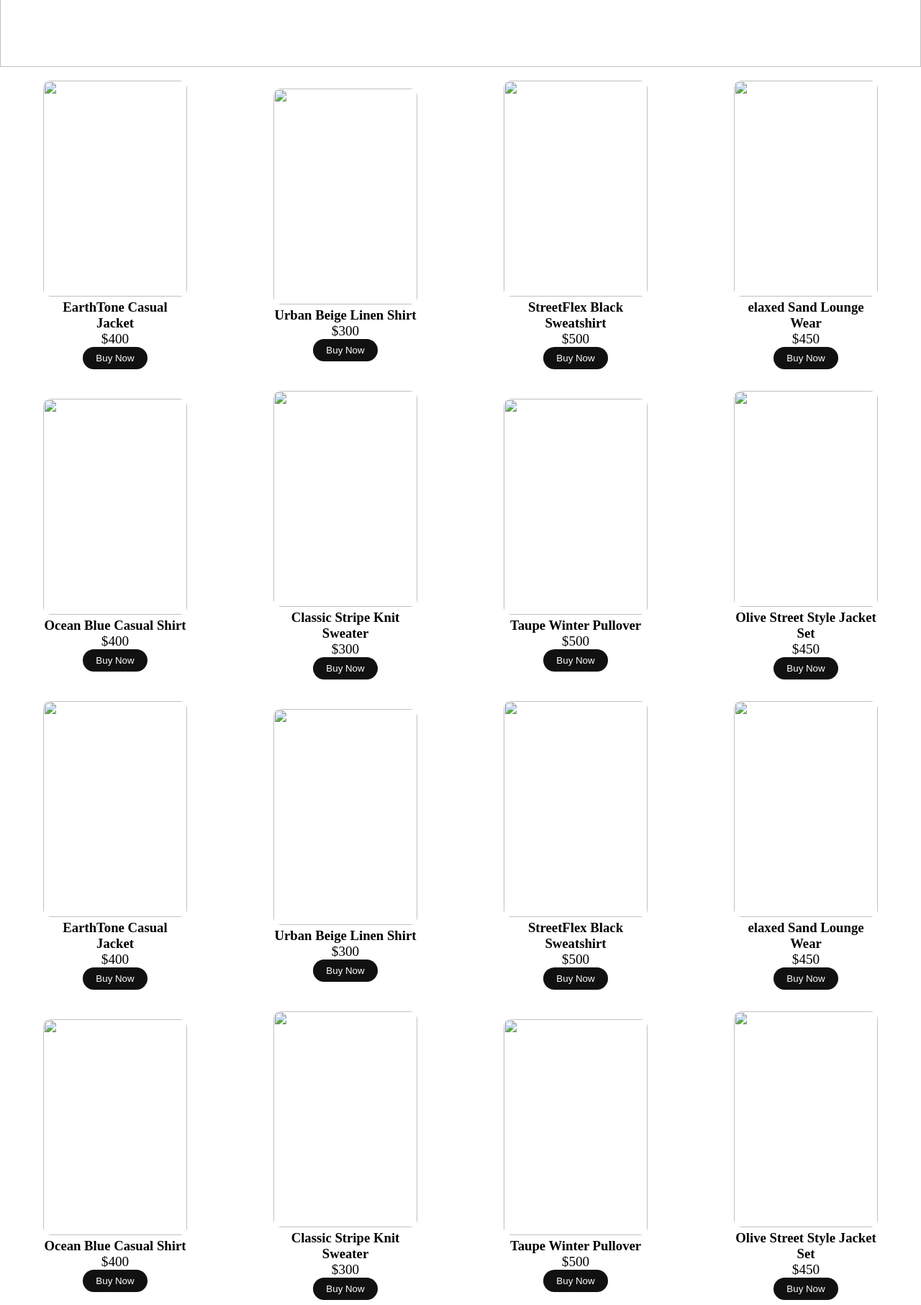
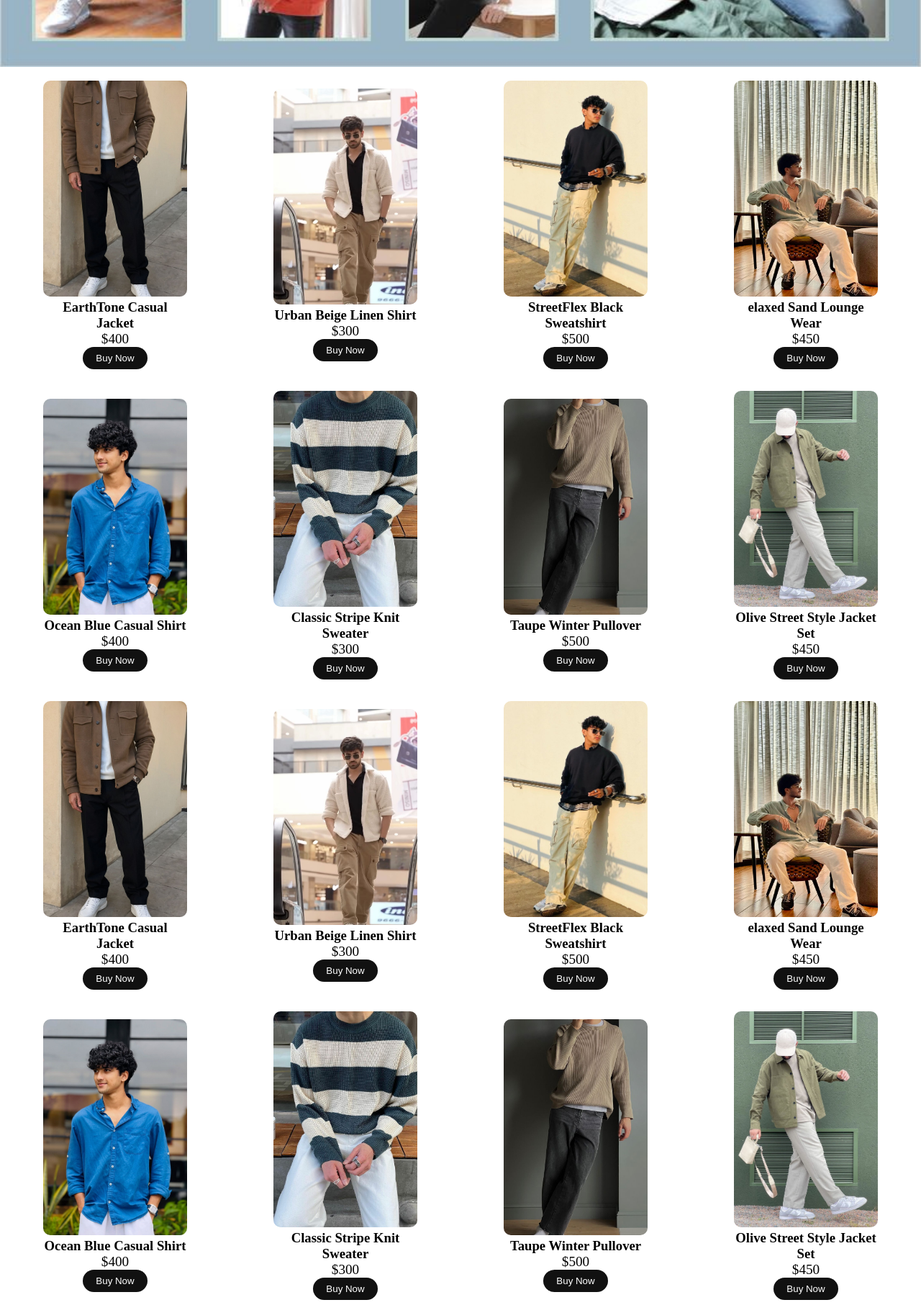
Before and after one commit to minisham2003/minisha, a plain HTML site: page men.html in a window 1280 px wide. Shown: the part 600-2413 px from the top of the page at 72% size. Drawn offline with nearby package versions, Linux system fonts and the light colour scheme; the site is published under a folder, as on GitHub Pages, so addresses that start at the root find nothing.

Commit message:
Update men.html

```diff
--- a/men.html
+++ b/men.html
@@ -53,42 +53,42 @@
     <div >
         <ul class="sty" >
           <li class="but">VibeCart 🛍️</li>
-            <li> <a href="/index.html">Home</a></li>
-                 <li> <a href="/about.html">about</a></li>
-                  <li><a href="/login.html">Login</a></li>
-                <li><a href="/contact.html">contact</a></li>
+            <li> <a href="index.html">Home</a></li>
+                 <li> <a href="about.html">about</a></li>
+                  <li><a href="login.html">Login</a></li>
+                <li><a href="contact.html">contact</a></li>
 
             </ul>
          </div>
     <hr>
     </nav>
      <div class="banner">
-<img width="100%" height="600px" src="/mens banner.jpg" alt="">
+<img width="100%" height="600px" src="mens banner.jpg" alt="">
     </div>
      <div class="westren">
             <div class="cardProducts">
-                  <img src="/men1.jpg" alt="">
+                  <img src="men1.jpg" alt="">
                   <h3>EarthTone Casual Jacket</h3>
                  <p class="price">$400</p>
                 <button>Buy Now</button>
             </div>
 
             <div class="cardProducts">
-              <img src="/men2.jpg" alt="">
+              <img src="men2.jpg" alt="">
              <h3>Urban Beige Linen Shirt</h3>
              <p class="price">$300</p>
             <button>Buy Now</button>
             </div>
 
             <div class="cardProducts">
-            <img src="/men3.jpg" alt="">
+            <img src="men3.jpg" alt="">
              <h3>StreetFlex Black Sweatshirt</h3>
                  <p class="price">$500</p>
                   <button>Buy Now</button>
               </div>
 
                  <div class="cardProducts">
-                 <img src="/men4.jpg" alt="">
+                 <img src="men4.jpg" alt="">
                   <h3>elaxed Sand Lounge Wear</h3>
                     <p class="price">$450</p>
                      <button>Buy Now</button>
@@ -96,28 +96,28 @@
     </div>
      <div class="westren">
             <div class="cardProducts">
-                  <img src="/men5.jpg" alt="">
+                  <img src="men5.jpg" alt="">
                   <h3> Ocean Blue Casual Shirt</h3>
                  <p class="price">$400</p>
                 <button>Buy Now</button>
             </div>
 
             <div class="cardProducts">
-              <img src="/men6.jpg" alt="">
+              <img src="men6.jpg" alt="">
              <h3>Classic Stripe Knit Sweater</h3>
              <p class="price">$300</p>
             <button>Buy Now</button>
             </div>
 
             <div class="cardProducts">
-            <img src="/men7.jpg" alt="">
+            <img src="men7.jpg" alt="">
                <h3> Taupe Winter Pullover</h3>
                  <p class="price">$500</p>
                   <button>Buy Now</button>
               </div>
 
                  <div class="cardProducts">
-                 <img src="/men8.jpg" alt="">
+                 <img src="men8.jpg" alt="">
                   <h3>Olive Street Style Jacket Set</h3>
                     <p class="price">$450</p>
                      <button>Buy Now</button>
@@ -125,28 +125,28 @@
     </div>
    <div class="westren">
             <div class="cardProducts">
-                  <img src="/men1.jpg" alt="">
+                  <img src="men1.jpg" alt="">
                   <h3>EarthTone Casual Jacket</h3>
                  <p class="price">$400</p>
                 <button>Buy Now</button>
             </div>
 
             <div class="cardProducts">
-              <img src="/men2.jpg" alt="">
+              <img src="men2.jpg" alt="">
              <h3>Urban Beige Linen Shirt</h3>
              <p class="price">$300</p>
             <button>Buy Now</button>
             </div>
 
             <div class="cardProducts">
-            <img src="/men3.jpg" alt="">
+            <img src="men3.jpg" alt="">
              <h3>StreetFlex Black Sweatshirt</h3>
                  <p class="price">$500</p>
                   <button>Buy Now</button>
               </div>
 
                  <div class="cardProducts">
-                 <img src="/men4.jpg" alt="">
+                 <img src="men4.jpg" alt="">
                   <h3>elaxed Sand Lounge Wear</h3>
                     <p class="price">$450</p>
                      <button>Buy Now</button>
@@ -154,28 +154,28 @@
     </div>
      <div class="westren">
             <div class="cardProducts">
-                  <img src="/men5.jpg" alt="">
+                  <img src="men5.jpg" alt="">
                   <h3> Ocean Blue Casual Shirt</h3>
                  <p class="price">$400</p>
                 <button>Buy Now</button>
             </div>
 
             <div class="cardProducts">
-              <img src="/men6.jpg" alt="">
+              <img src="men6.jpg" alt="">
              <h3>Classic Stripe Knit Sweater</h3>
              <p class="price">$300</p>
             <button>Buy Now</button>
             </div>
 
             <div class="cardProducts">
-            <img src="/men7.jpg" alt="">
+            <img src="men7.jpg" alt="">
                <h3> Taupe Winter Pullover</h3>
                  <p class="price">$500</p>
                   <button>Buy Now</button>
               </div>
 
                  <div class="cardProducts">
-                 <img src="/men8.jpg" alt="">
+                 <img src="men8.jpg" alt="">
                   <h3>Olive Street Style Jacket Set</h3>
                     <p class="price">$450</p>
                      <button>Buy Now</button>
```
